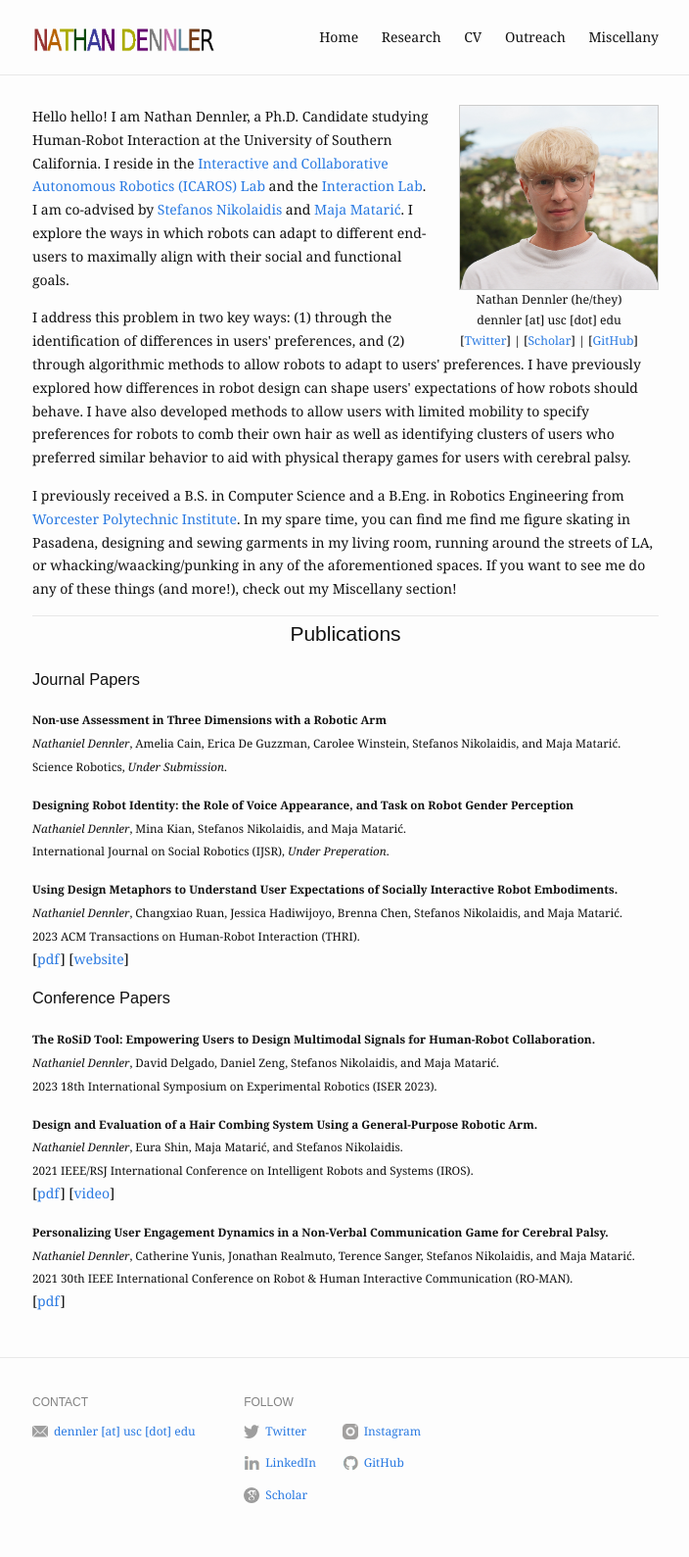
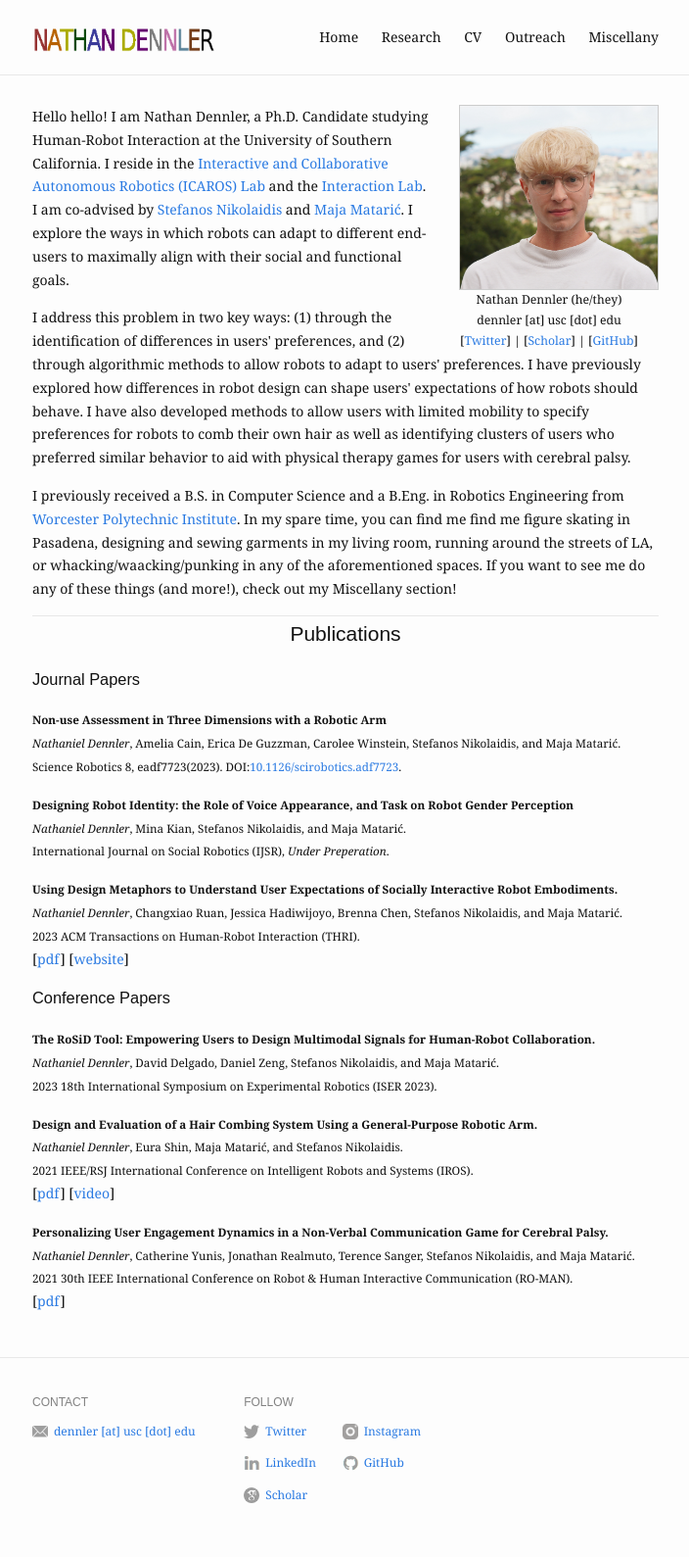
Before and after one commit to ndennler/ndennler.github.io, a Jekyll site: the page built from index.md, in a window 1280 px wide. Shown: the whole page at 98% size, without its empty margins (287-991 px from the left). Built offline with Jekyll 4.4.1, drawn with Linux system fonts in a browser that asks for light colours.

Commit message:
Update index.md

```diff
--- a/index.md
+++ b/index.md
@@ -28,7 +28,7 @@ Journal Papers
   <small>
   <b> Non-use Assessment in Three Dimensions with a Robotic Arm </b><br>
   <i>Nathaniel Dennler</i>, Amelia Cain, Erica De Guzzman, Carolee Winstein, Stefanos Nikolaidis, and Maja Matarić. <br>
-  Science Robotics, <i>Under Submission</i>.<br>
+  Science Robotics 8, eadf7723(2023). DOI:<a href="https://www.science.org/doi/10.1126/scirobotics.adf7723">10.1126/scirobotics.adf7723</a>.<br>
   </small>
 </p>
 
```
